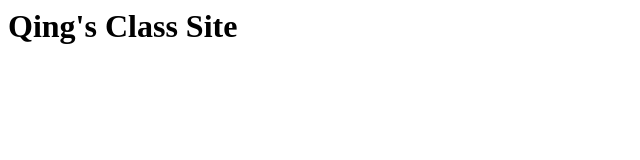
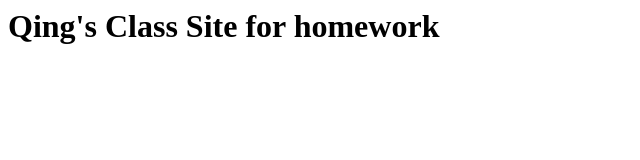
Before and after one commit to QQingLL/QQingLL.github.io, a plain HTML site: page index.html in a window 1280 px wide. Shown: the whole page, without its empty margins (0-640 px from the left). Drawn offline with Linux system fonts and the light colour scheme.

Commit message:
Added homework

```diff
--- a/index.html
+++ b/index.html
@@ -3,6 +3,6 @@
 <title> Class site </title>
 </head>
 <body>
-<h1> Qing's Class Site </h1>
+<h1> Qing's Class Site for homework </h1>
 </body>
 </html>
```
